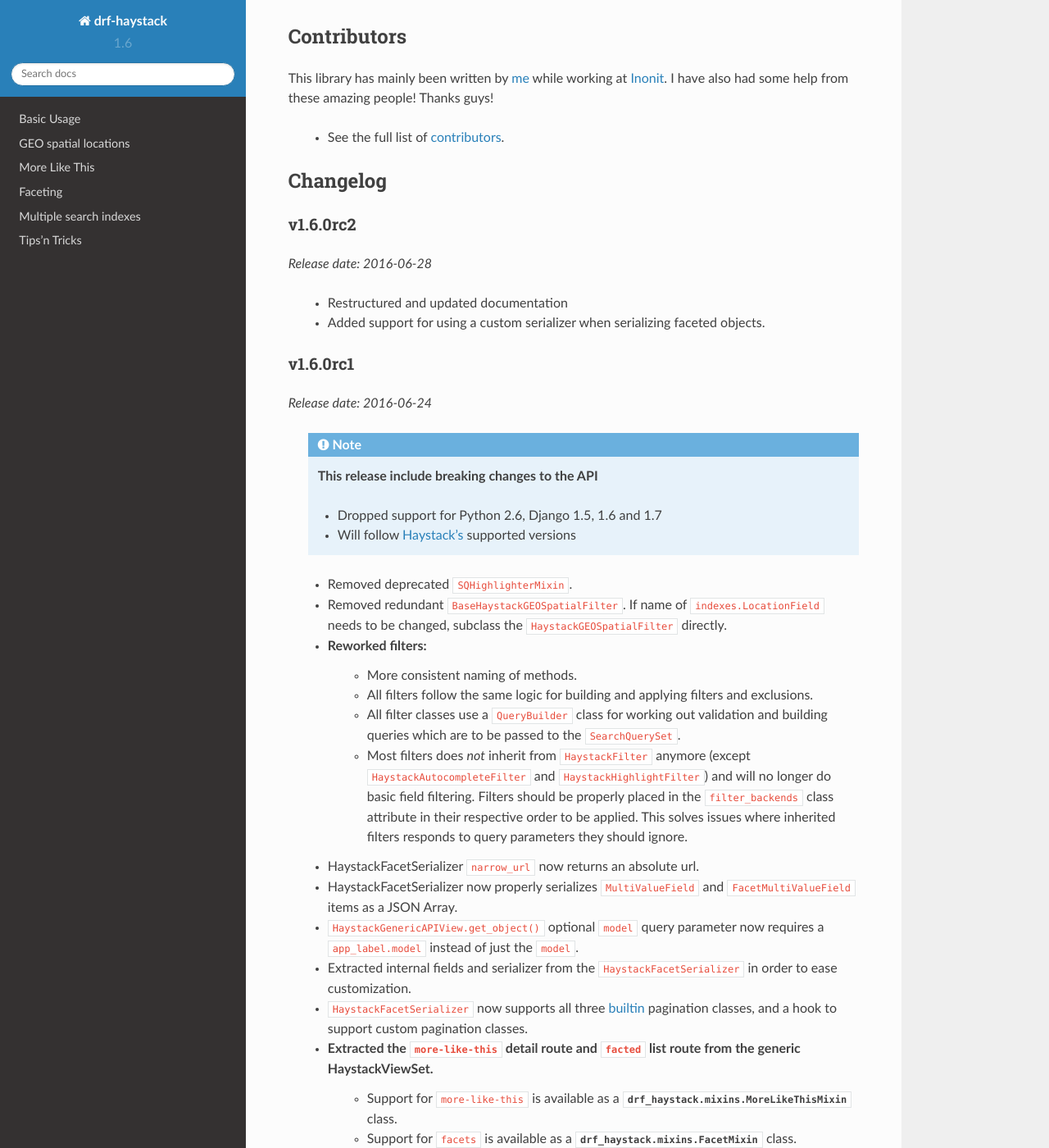
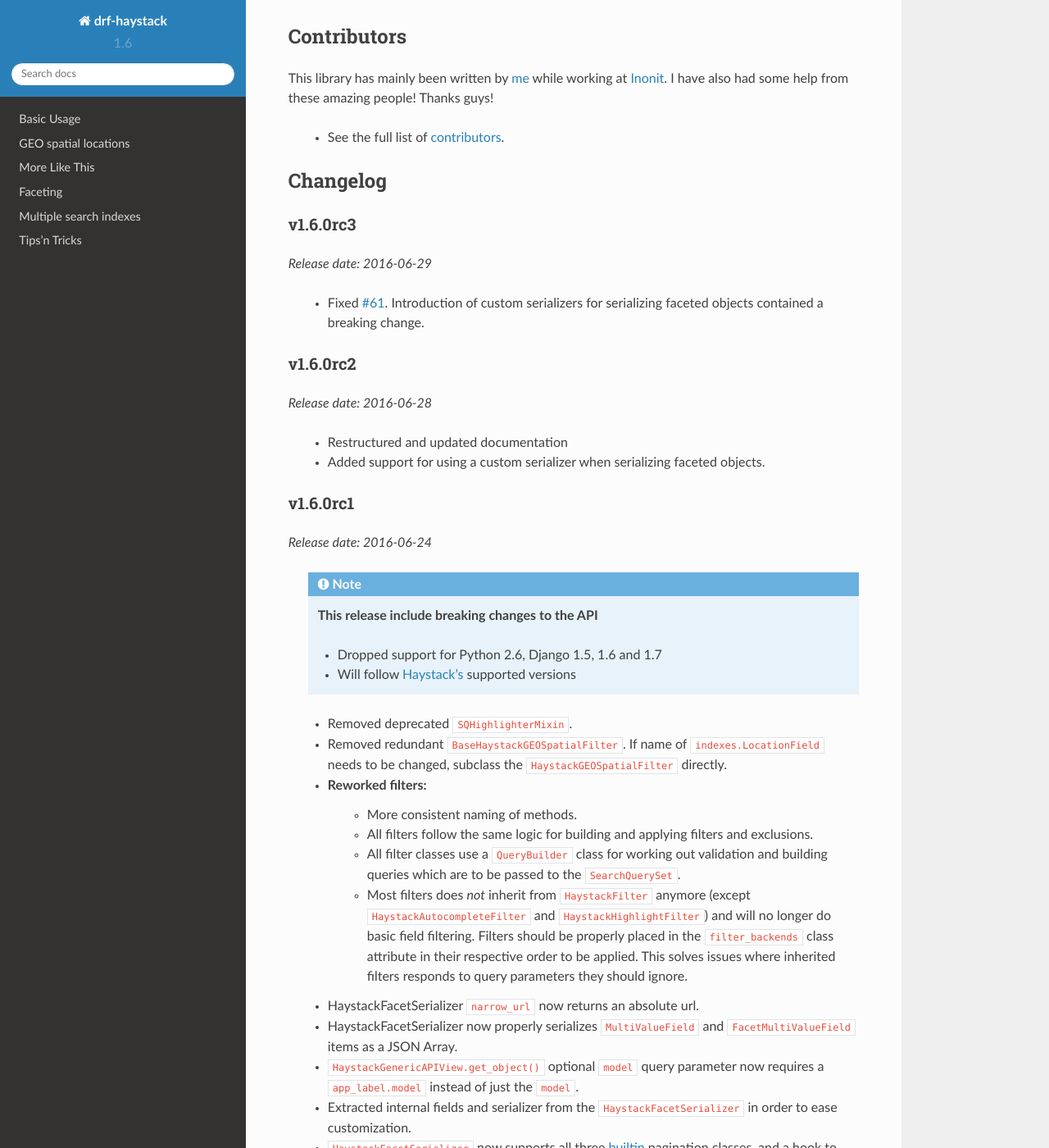
Before and after one commit to rhblind/drf-haystack, a Sphinx documentation site: the page built from docs/index.rst, in a window 1280 px wide and 1400 px high, scrolled down 2179 px. Shown: the whole window at 82% size. Built offline with Sphinx 7.4.7 and the Read the Docs theme 2.0.0, drawn with Linux system fonts in a browser that asks for light colours; pages that are not in the unit, such as notebooks, are missing from menus.

Commit message:
Updated changelog in docs

```diff
--- a/docs/index.rst
+++ b/docs/index.rst
@@ -109,6 +109,13 @@
 Changelog
 =========
 
+v1.6.0rc3
+---------
+*Release date: 2016-06-29*
+
+    - Fixed :drf-issue:`61`. Introduction of custom serializers for serializing faceted objects contained a
+      breaking change.
+
 v1.6.0rc2
 ---------
 *Release date: 2016-06-28*
@@ -140,7 +147,7 @@
     - ``HaystackGenericAPIView.get_object()`` optional ``model`` query parameter now requires a ``app_label.model`` instead of just the ``model``.
     - Extracted internal fields and serializer from the ``HaystackFacetSerializer`` in order to ease customization.
     - ``HaystackFacetSerializer`` now supports all three `builtin <http://www.django-rest-framework.org/api-guide/pagination/#api-reference>`_ pagination classes, and a hook to support custom pagination classes.
-    - Extracted the ``more-like-this`` detail route and ``facted`` list route from the generic HaystackViewSet.
+    - Extracted the ``more-like-this`` detail route and ``facets`` list route from the generic HaystackViewSet.
         - Support for ``more-like-this`` is available as a :class:`drf_haystack.mixins.MoreLikeThisMixin` class.
         - Support for ``facets`` is available as a :class:`drf_haystack.mixins.FacetMixin` class.
 
```
